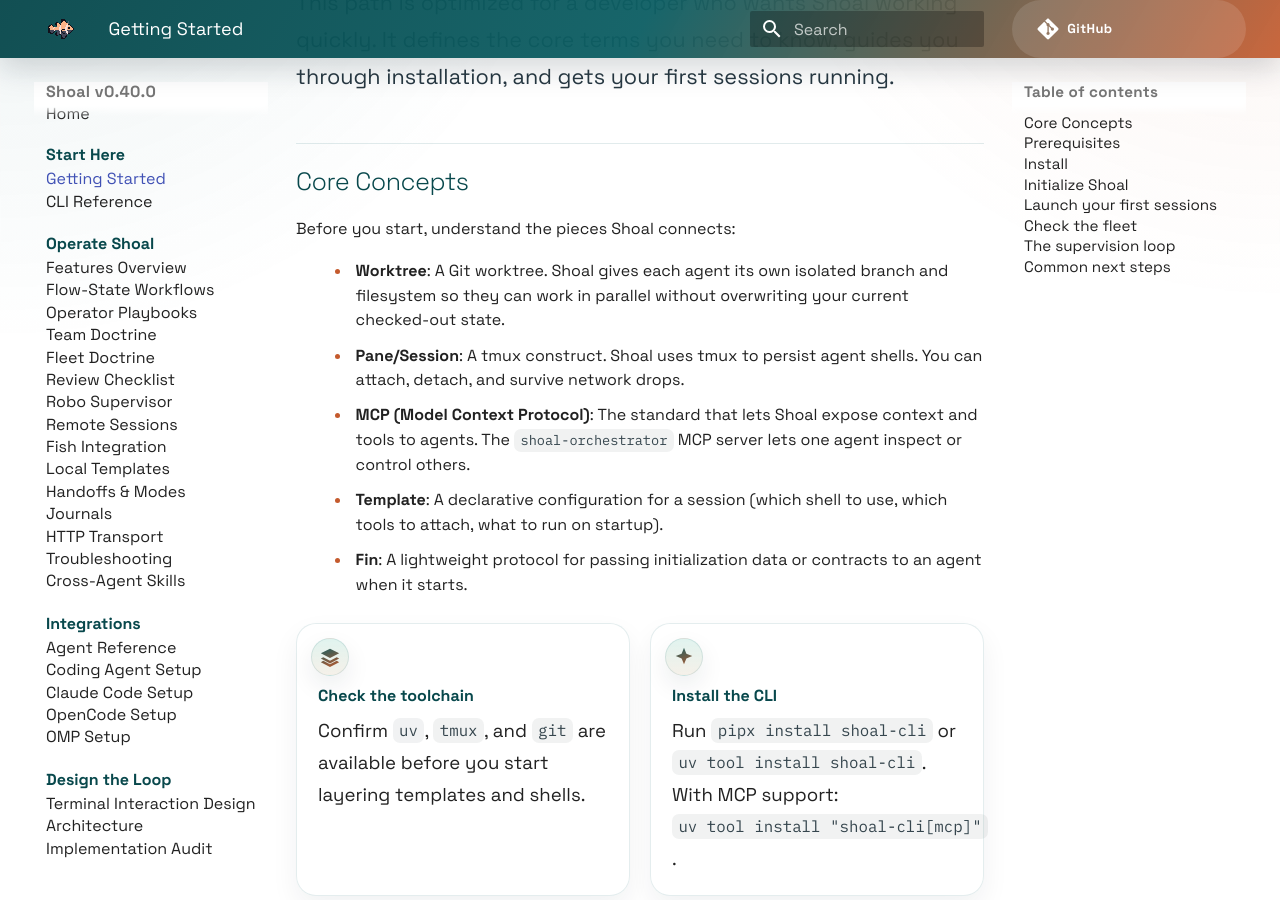
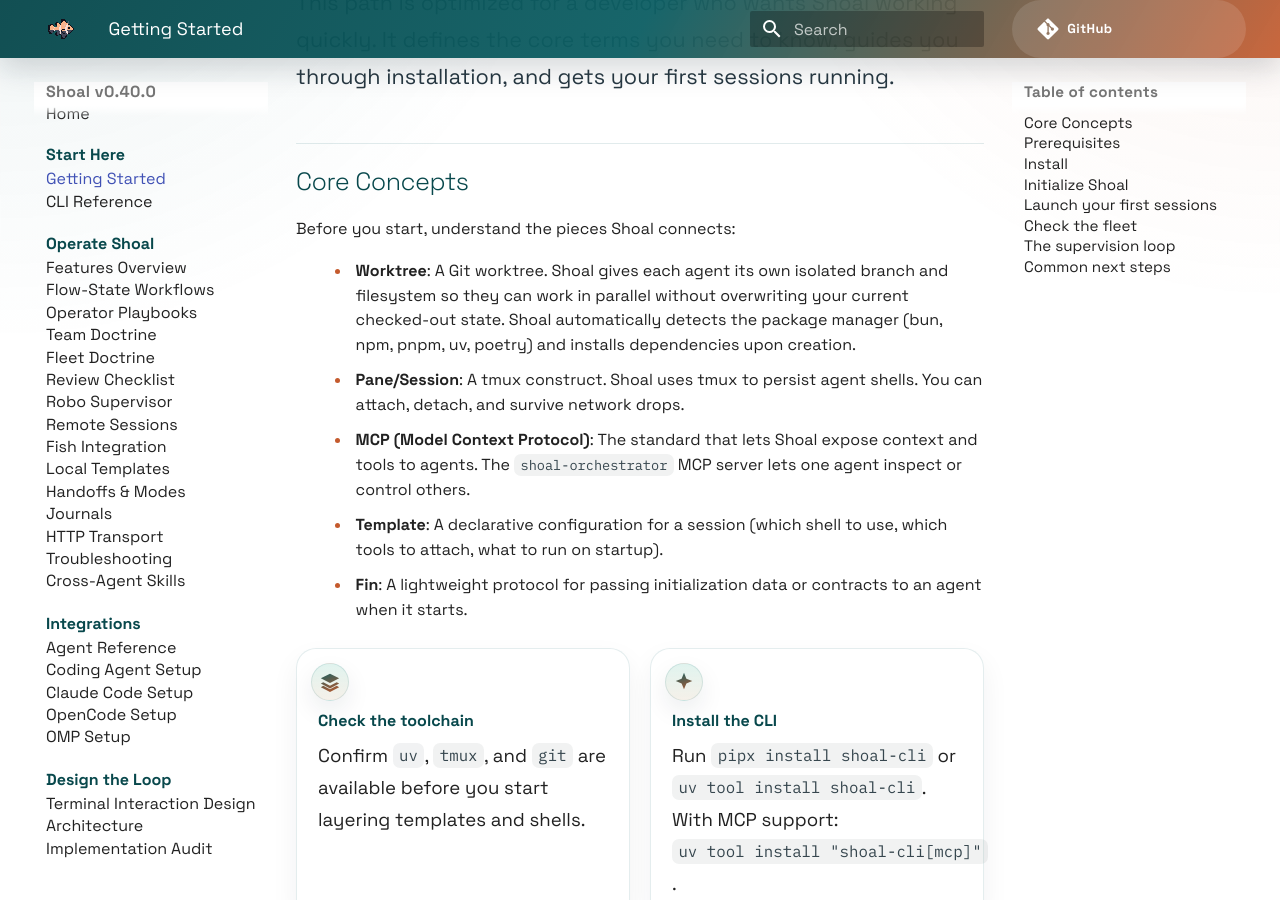
Before and after one commit to TheShoal/shoal-cli, an MkDocs documentation site: the page built from docs/getting-started.md, in a window 1280 px wide and 900 px high, scrolled down 313 px. Built offline with MkDocs 1.6.1 and Material for MkDocs 9.7.7, drawn with Linux system fonts in a browser that asks for light colours; comment, search, counter and statistics services are not loaded.

Commit message:
docs: update mkdocs and readme with dogfood fixes (auto-install, --model, merge guards)

```diff
--- a/docs/getting-started.md
+++ b/docs/getting-started.md
@@ -14,7 +14,7 @@
 
 Before you start, understand the pieces Shoal connects:
 
-- **Worktree**: A Git worktree. Shoal gives each agent its own isolated branch and filesystem so they can work in parallel without overwriting your current checked-out state.
+- **Worktree**: A Git worktree. Shoal gives each agent its own isolated branch and filesystem so they can work in parallel without overwriting your current checked-out state. Shoal automatically detects the package manager (bun, npm, pnpm, uv, poetry) and installs dependencies upon creation.
 - **Pane/Session**: A tmux construct. Shoal uses tmux to persist agent shells. You can attach, detach, and survive network drops.
 - **MCP (Model Context Protocol)**: The standard that lets Shoal expose context and tools to agents. The `shoal-orchestrator` MCP server lets one agent inspect or control others.
 - **Template**: A declarative configuration for a session (which shell to use, which tools to attach, what to run on startup).
```
Also changed, not shown: README.md (+4 -3 lines), docs/cli-reference.md (+1 -1 lines), docs/features.md (+1 -1 lines).
